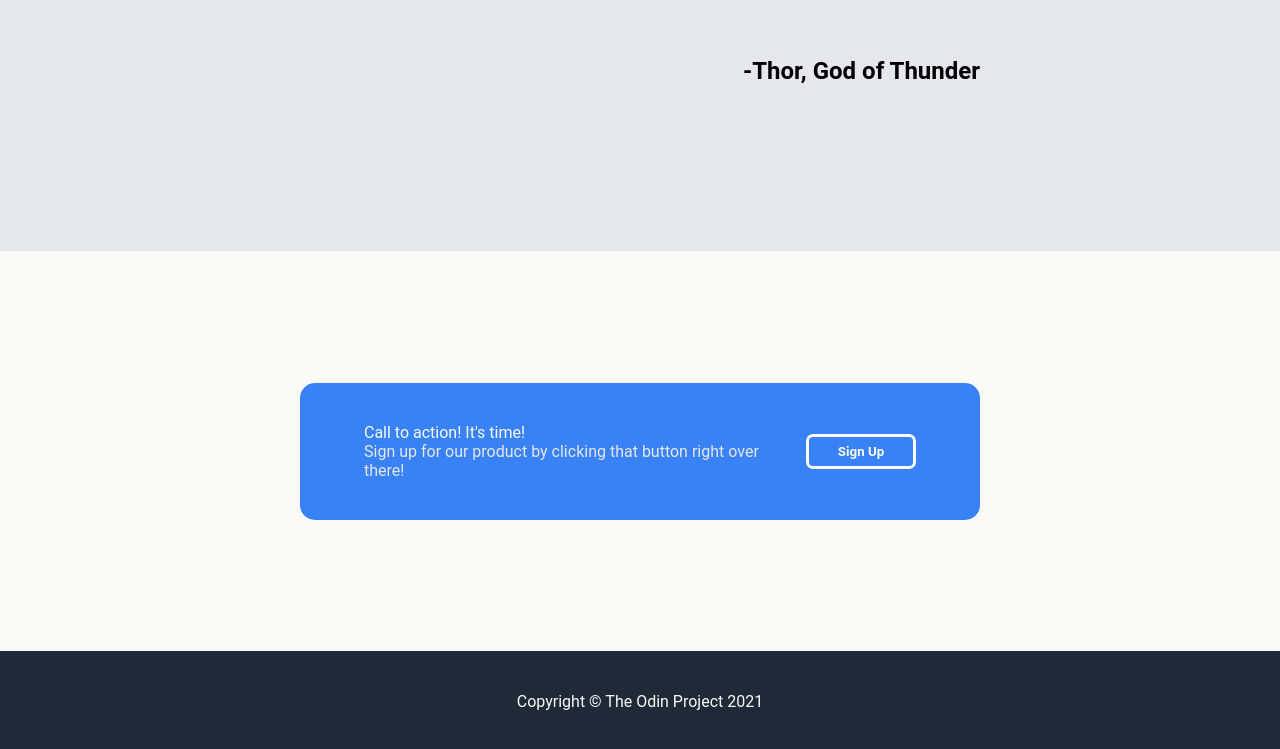
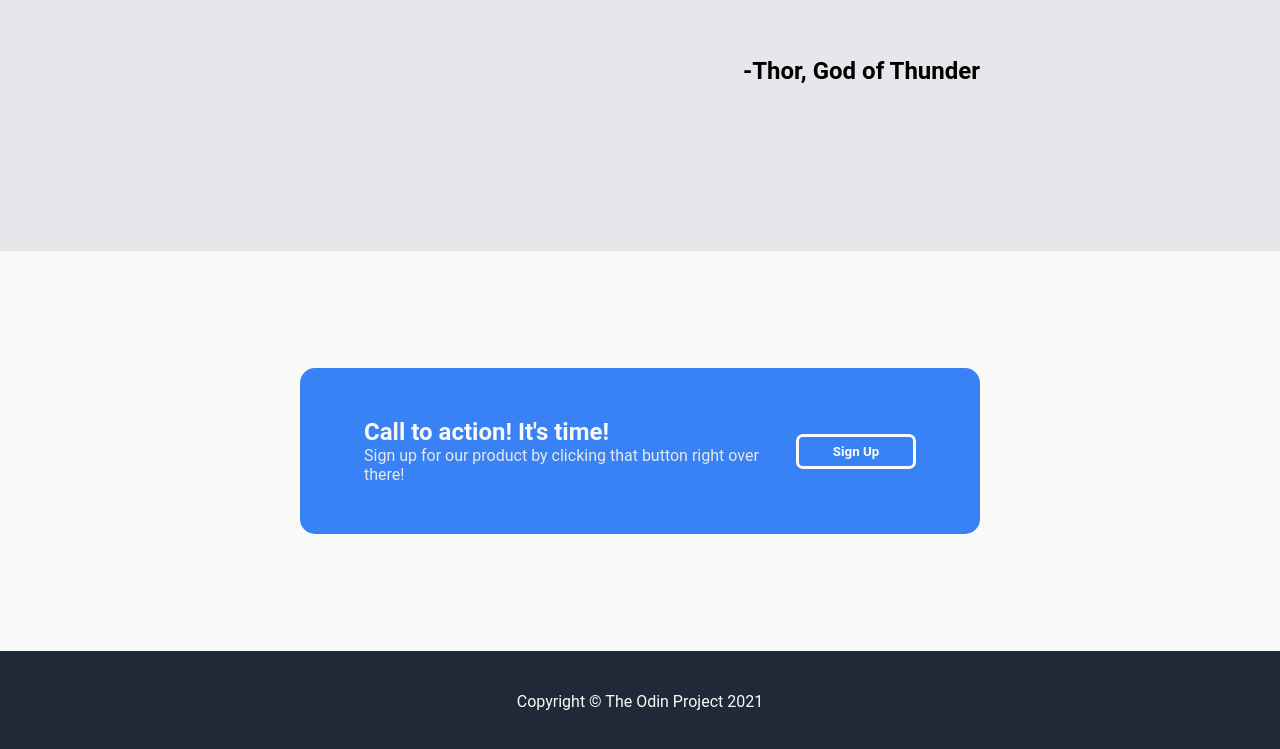
Before and after one commit to Norjoker/landing_page, a plain HTML site: page index.html in a window 1280 px wide. Shown: the part 1649-2398 px from the top of the page. Drawn offline with Linux system fonts and the light colour scheme.

Commit message:
Improved call to action button styling

```diff
--- a/styles.css
+++ b/styles.css
@@ -180,7 +180,7 @@ img {
 .calltoaction {
     background-color: #3882F6;
     display: flex;
-    padding: 40px 64px;
+    padding: 50px 64px;
     border-radius: 15px;
 }
 
@@ -192,6 +192,8 @@ img {
 
 .title3 {
     color:#F9FAF8;
+    font-size: 24px;
+    font-weight: bold;
 }
 
 .subtext3 {
@@ -201,14 +203,14 @@ img {
 .calltoaction .signupbutton {
     display: flex;
     justify-content: center;
-    margin-left: 40px;
+    margin-left: auto;
 }
 
 .calltoaction button {
     color:#F9FAF8;
     background-color: #3882F6;
     border-color: #E5E7EB;
-    min-width: 110px;
+    min-width: 120px;
     min-height: 35px;
     border-radius: 7px;
     border: 3px solid #F9FAF8;
```
